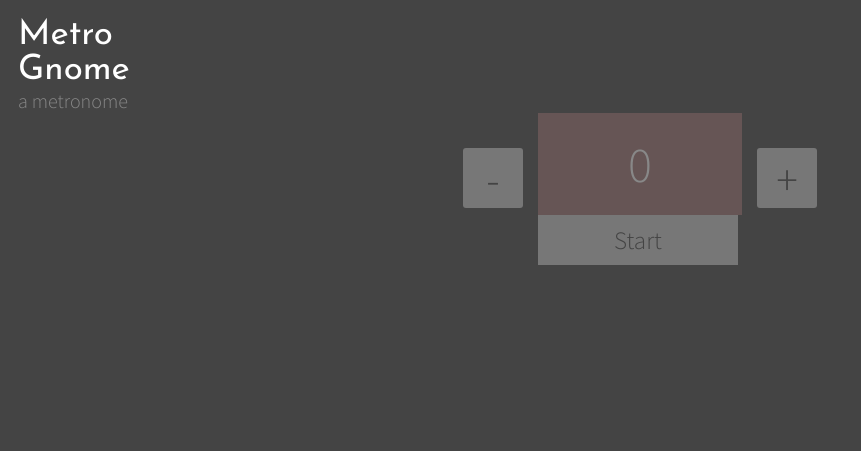
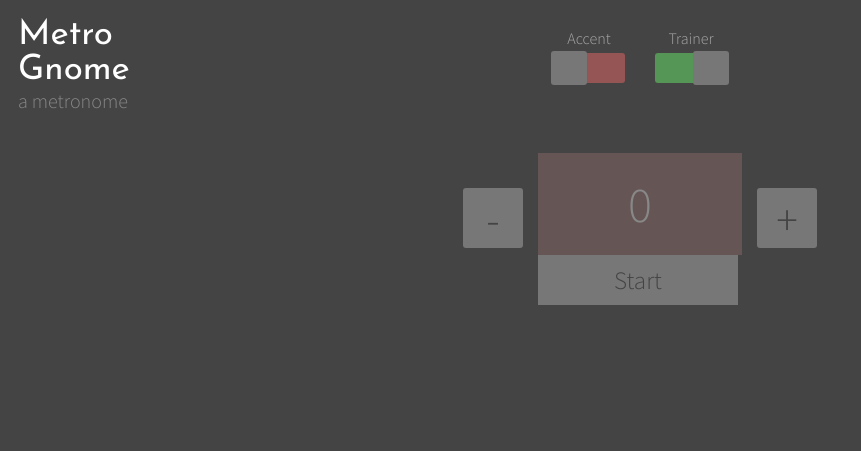
Before and after one commit to SarthakU/metro-gnome, a plain HTML site: page index.html in a window 1280 px wide. Shown: the whole page, without its empty margins (0-861 px from the left). Drawn offline with Linux system fonts and the light colour scheme.

Commit message:
Design switches

```diff
--- a/css/styles.css
+++ b/css/styles.css
@@ -36,6 +36,46 @@ input#bpm
     color: #888;
     display: block;
 }
+.switches
+{
+    display: flex;
+    color: #AAA;
+    text-align: center;
+    margin-bottom: 40px;
+}
+.switches > div
+{
+    flex: 1;
+}
+.switches .switch
+{
+    height: 30px;
+    margin: 5px 15px;
+    border-radius: 3px;
+    background-color: #955555;
+    position: relative;
+    transition: 0.3s;
+}
+.switch.on
+{
+    background-color: #559555;
+}
+.slider
+{
+    background-color: #777;
+    position: absolute;
+    height: 116%;
+    width: 50%;
+    top: -8%;
+    left: -3%;
+    transition: 0.3s;
+    cursor: pointer;
+    border-radius: 3px;
+}
+.on > .slider
+{
+    left: 53%;
+}
 .startStop
 {
     width: 200px;
@@ -56,7 +96,7 @@ input#bpm
 {
     position: absolute;
     width: 200px;
-    height: 100vh;
+    height: 100%;
     padding: 10px;
 }
 .aside > .title
@@ -73,7 +113,7 @@ input#bpm
 .main
 {
     max-width: 500px;
-    margin: 80px auto;
+    margin: 20px auto;
     display: flex;
 }
 .decrement, .increment
@@ -85,7 +125,7 @@ input#bpm
     font-size: 45px;
     background: #777;
     color: #444;
-    margin: 60px 15px;
+    margin: 160px 15px;
     vertical-align: center;
     border-radius: 3px;
 }
--- a/index.html
+++ b/index.html
@@ -18,6 +18,20 @@
     <div class="main">
       <button class="decrement" onclick="decrement(1)">-</button>
       <div class="display-container">
+        <div class="switches">
+          <div class="accent">
+            <div class="label">Accent</div>
+            <div class="switch" onclick="this.classList.toggle('on')">
+              <div class="slider"></div>
+            </div>
+          </div>
+          <div class="trainer">
+            <div class="label">Trainer</div>
+            <div class="switch on" onclick="this.classList.toggle('on')">
+              <div class="slider"></div>
+            </div>
+          </div>
+        </div>
         <div id="display" data-play='true'>
           <div class="elem elem0"></div>
           <div class="elem elem1"></div>
```
